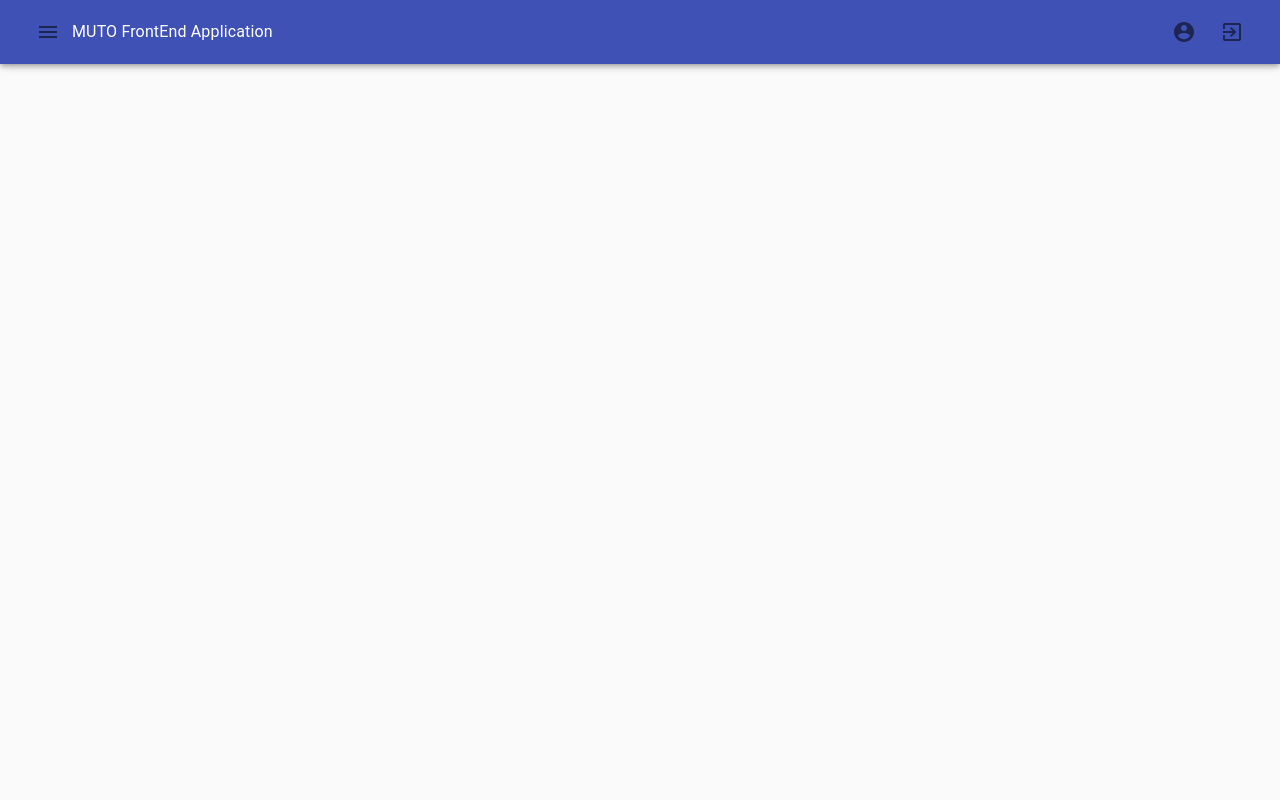
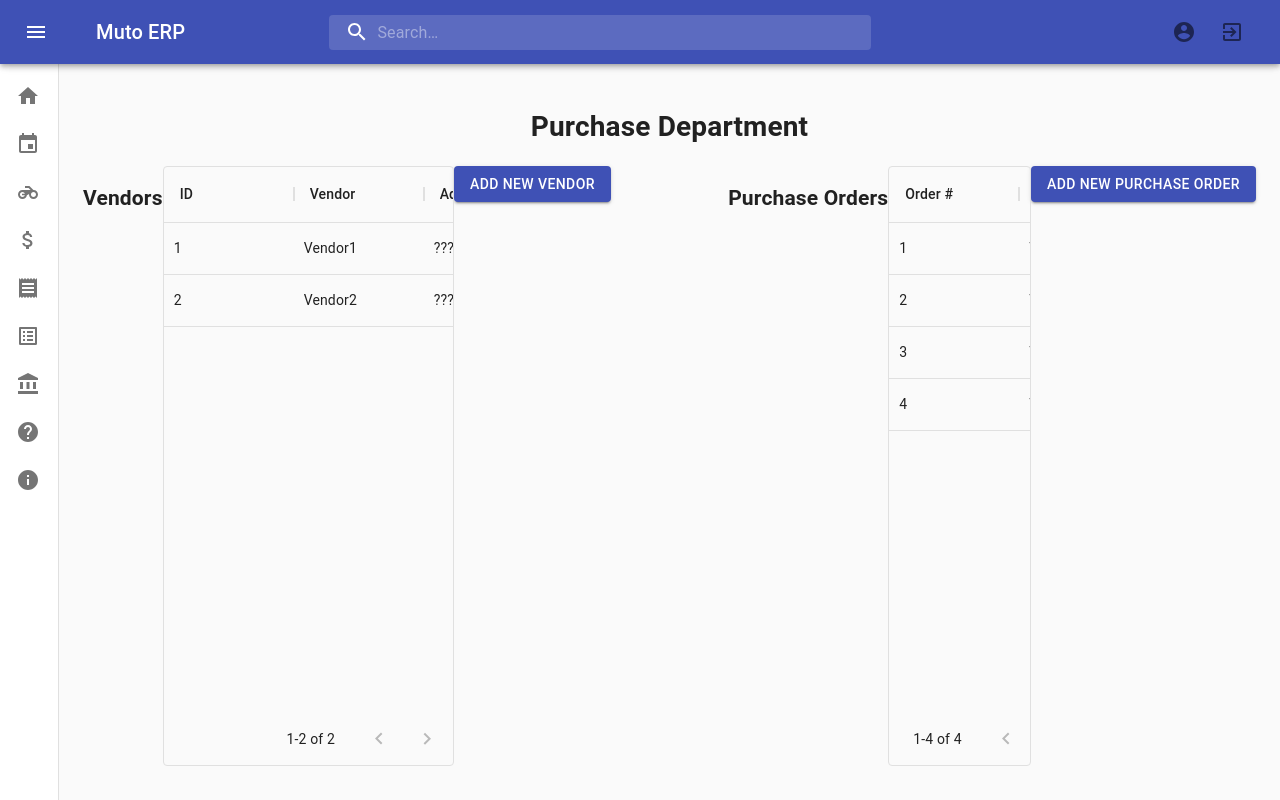
Before and after one commit to serum-390/soen390-team16-godzilla, a React (Create React App) app in the folder src/main/app/: page /purchasing in a window 1280 px wide. Built offline with nearby package versions, Linux system fonts and the light colour scheme.

Commit message:
Complete mini drawer variation and added a search bar
Related work items: #38

```diff
--- a/src/main/app/src/components/NavBar.js
+++ b/src/main/app/src/components/NavBar.js
@@ -1,11 +1,14 @@
-import { AppBar, CssBaseline, Divider, Drawer, IconButton, List, ListItemIcon, Toolbar } from '@material-ui/core';
+import { AppBar, CssBaseline, Drawer, IconButton, List, ListItemIcon, Toolbar } from '@material-ui/core';
+import InputBase from '@material-ui/core/InputBase';
 import ListItem from '@material-ui/core/ListItem';
 import ListItemText from '@material-ui/core/ListItemText';
-import { makeStyles, useTheme } from "@material-ui/core/styles";
+import { fade, makeStyles, useTheme } from "@material-ui/core/styles";
 import Typography from '@material-ui/core/Typography';
+import { ChevronLeft } from '@material-ui/icons';
 import AccountBalanceIcon from '@material-ui/icons/AccountBalance';
 import AccountCircleIcon from '@material-ui/icons/AccountCircle';
 import AttachMoneyIcon from '@material-ui/icons/AttachMoney';
+import DoubleArrowRoundedIcon from '@material-ui/icons/DoubleArrowRounded';
 import EventIcon from '@material-ui/icons/Event';
 import ExitToAppIcon from '@material-ui/icons/ExitToApp';
 import HelpIcon from '@material-ui/icons/Help';
@@ -15,6 +18,8 @@ import ListAltIcon from '@material-ui/icons/ListAlt';
 import MenuIcon from '@material-ui/icons/Menu';
 import MotorcycleIcon from '@material-ui/icons/Motorcycle';
 import ReceiptIcon from '@material-ui/icons/Receipt';
+import SearchIcon from '@material-ui/icons/Search';
+import clsx from 'clsx';
 import React, { useState } from 'react';
 import { BrowserRouter as Router, Link, Route, Switch } from 'react-router-dom';
 import About from '../pages/About';
@@ -27,9 +32,8 @@ import Production from '../pages/Production';
 import Purchase from '../pages/Purchase';
 import Sales from '../pages/Sales';
 import UserAccount from '../pages/UserAccount';
-import clsx from 'clsx';
 
-const drawerWidth = 240;
+const drawerWidth = 200;
 
 const useStyles = makeStyles(theme => ({
   root: {
@@ -44,7 +48,7 @@ const useStyles = makeStyles(theme => ({
   },
   appBarShift: {
     marginLeft: drawerWidth,
-    width: `calc(100% -${drawerWidth}px)`,
+    width: `calc(100% - ${drawerWidth}px)`,
     transition: theme.transitions.create(['width', 'margin'], {
       easing: theme.transitions.easing.sharp,
       duration: theme.transitions.duration.enteringScreen,
@@ -63,23 +67,24 @@ const useStyles = makeStyles(theme => ({
   },
   drawerOpen: {
     width: drawerWidth,
-    transition: theme.transitions.create(['width'], {
+    transition: theme.transitions.create('width', {
       easing: theme.transitions.easing.sharp,
       duration: theme.transitions.duration.enteringScreen,
     }),
   },
   drawerClose: {
-    transition: theme.transitions.create(['width'], {
+    transition: theme.transitions.create('width', {
       easing: theme.transitions.easing.sharp,
       duration: theme.transitions.duration.leavingScreen,
     }),
     overflowX: 'hidden',
-    width: theme.spacing(7) + 1,
+    width: theme.spacing(6) + 1,
     [theme.breakpoints.up('sm')]: {
-      width: theme.spacing(9) + 1,
+      width: theme.spacing(7) + 3,
     }
   },
   toolbar: {
+    backgroundColor: theme.palette.primary,
     display: 'flex',
     alignItems: 'center',
     justifyContent: 'flex-end',
@@ -90,12 +95,84 @@ const useStyles = makeStyles(theme => ({
     flexGrow: 1,
     padding: theme.spacing(3),
   },
-
   link: {
     textDecoration: 'none',
     color: theme.palette.text.primary
+  },
+  search: {
+    position: 'relative',
+    borderRadius: theme.shape.borderRadius,
+    backgroundColor: fade(theme.palette.common.white, 0.15),
+    '&:hover': {
+      backgroundColor: fade(theme.palette.common.white, 0.25),
+    },
+    margin: 'auto',
+    width: '44%',
+  },
+  searchIcon: {
+    padding: theme.spacing(0, 2),
+    height: '100%',
+    position: 'absolute',
+    pointerEvents: 'none',
+    display: 'flex',
+    alignItems: 'center',
+    justifyContent: 'center',
+  },
+  inputRoot: {
+    color: 'inherit',
+  },
+  inputInput: {
+    padding: theme.spacing(1, 1, 1, 0),
+    // vertical padding + font size from searchIcon
+    paddingLeft: `calc(1em + ${theme.spacing(4)}px)`,
+    transition: theme.transitions.create('width'),
+    width: '100%',
+    [theme.breakpoints.up('md')]: {
+      width: '20ch',
+    },
+  },
+}));
+
+
+const DrawerItem = ({ cls, Icon, link, text }) => {
+  return (
+    <Link to={link} className={cls}>
+      <ListItem button>
+        <ListItemIcon>
+          <Icon />
+        </ListItemIcon>
+        <ListItemText primary={text} />
+      </ListItem>
+    </Link>
+  );
+};
+
+const DrawerList = ({ drawerItemClass }) => {
+  return (
+    <List>
+      {
+        [
+          [HomeIcon, '/', 'Home'],
+          [EventIcon, '/planning', 'Planning'],
+          [MotorcycleIcon, '/production', 'Production'],
+          [AttachMoneyIcon, '/sales', 'Sales'],
+          [ReceiptIcon, '/purchasing', 'Purchasing'],
+          [ListAltIcon, '/inventory', 'Inventory'],
+          [AccountBalanceIcon, '/accounting', 'Accounting'],
+          [HelpIcon, '/help', 'Help'],
+          [InfoIcon, '/about', 'About']
+        ].map(([Icon, path, text]) => (
+          <DrawerItem
+            Icon={Icon}
+            cls={drawerItemClass}
+            link={path}
+            text={text}
+          />
+        ))
       }
-}));
+    </List>
+  );
+};
 
 function NavBar() {
 
@@ -107,24 +184,43 @@ function NavBar() {
   const handleDrawerClose = () => setOpen(false);
 
   return (
+    <div className={classes.root}>
       <Router on>
-      <div className={classes.root}>
         <CssBaseline />
         <AppBar
           position="fixed"
           className={
-            // `clsx` is used to conditionally apply a className to an element in React
             clsx(classes.appBar, { [classes.appBarShift]: open, })
           }
         >
           <Toolbar>
-            <IconButton onClick={handleDrawerOpen}>
+            <IconButton
+              color='inherit'
+              aria-label='open drawer'
+              onClick={handleDrawerOpen}
+              edge='start'
+              className={
+                clsx(classes.menuButton, { [classes.hide]: open, })
+              }
+            >
               <MenuIcon />
             </IconButton>
-            <Typography style={{ flexGrow: 1 }}>
-              MUTO FrontEnd Application
-                </Typography>
-            <Link to="/UserAccount" className={classes.link}>
+            <Typography variant='h6' noWrap>Muto ERP</Typography>
+            <div className={classes.search}>
+              <div className={classes.searchIcon}>
+                <SearchIcon />
+              </div>
+              <InputBase
+                placeholder="Search…"
+                classes={{
+                  root: classes.inputRoot,
+                  input: classes.inputInput,
+                }}
+                inputProps={{ 'aria-label': 'search' }}
+              />
+            </div>
+            <div style={{ marginLeft: 'auto' }}>
+              <Link to="/useraccount" className={classes.link}>
                 <IconButton>
                   <AccountCircleIcon />
                 </IconButton>
@@ -132,108 +228,46 @@ function NavBar() {
               <IconButton>
                 <ExitToAppIcon />
               </IconButton>
+            </div>
           </Toolbar>
         </AppBar>
-
         <Drawer
-          anchor='left'
-          open={open}
-          onClose={() => setOpen(false)}
+          variant='permanent'
+          className={clsx(classes.drawer, {
+            [classes.drawerOpen]: open,
+            [classes.drawerClose]: !open,
+          })}
+          classes={{
+            paper: clsx({
+              [classes.drawerOpen]: open,
+              [classes.drawerClose]: !open,
+            }),
+          }}
         >
-          <div style={{ height: "100%", width: "250px" }}>
-            <h2 style={{ padding: '0.75em' }}>Navigation Pane</h2>
-            <List>
-              <Divider />
-              <Link to="/" className={classes.link}>
-                <ListItem button>
-                  <ListItemIcon>
-                    <HomeIcon />
-                  </ListItemIcon>
-                  <ListItemText primary={"Home"} />
-                </ListItem>
-              </Link>
-              <Link to="/Planning" className={classes.link}>
-                <ListItem button>
-                  <ListItemIcon>
-                    <EventIcon />
-                  </ListItemIcon>
-                  <ListItemText primary={"Planning"} />
-                </ListItem>
-              </Link>
-              <Link to="/Production" className={classes.link}>
-                <ListItem button>
-                  <ListItemIcon>
-                    <MotorcycleIcon />
-                  </ListItemIcon>
-                  <ListItemText primary={"Production"} />
-                </ListItem>
-              </Link>
-              <Link to="/Sales" className={classes.link}>
-                <ListItem button>
-                  <ListItemIcon>
-                    <AttachMoneyIcon />
-                  </ListItemIcon>
-                  <ListItemText primary={"Sales"} />
-                </ListItem>
-              </Link>
-              <Link to="/Purchase" className={classes.link}>
-                <ListItem button>
-                  <ListItemIcon>
-                    <ReceiptIcon />
-                  </ListItemIcon>
-                  <ListItemText primary={"Purchasing"} />
-                </ListItem>
-              </Link>
-              <Link to="/Inventory" className={classes.link}>
-                <ListItem button>
-                  <ListItemIcon>
-                    <ListAltIcon />
-                  </ListItemIcon>
-                  <ListItemText primary={"Inventory"} />
-                </ListItem>
-              </Link >
-              <Link to="/Accounting" className={classes.link}>
-                <ListItem button>
-                  <ListItemIcon>
-                    <AccountBalanceIcon />
-                  </ListItemIcon>
-                  <ListItemText primary={"Accounting"} />
-                </ListItem>
-              </Link>
-              <Link to="/Help" className={classes.link}>
-                <ListItem button>
-                  <ListItemIcon>
-                    <HelpIcon />
-                  </ListItemIcon>
-                  <ListItemText primary={"Help"} />
-                </ListItem>
-              </Link>
-              <Link to="/About" className={classes.link}>
-                <ListItem button>
-                  <ListItemIcon>
-                    <InfoIcon />
-                  </ListItemIcon>
-                  <ListItemText primary={"About Us"} />
-                </ListItem>
-              </Link>
-            </List>
+          <div className={classes.toolbar}>
+            <IconButton onClick={handleDrawerClose}>
+              {theme.direction === 'rtl' ? <DoubleArrowRoundedIcon /> : <ChevronLeft />}
+            </IconButton>
           </div>
+          <DrawerList drawerItemClass={classes.link} />
         </Drawer>
-
+        <main className={classes.content} >
+          <div className={classes.toolbar} />
           <Switch>
             <Route exact path="/" component={Home} />
-          <Route exact path="/Planning" component={Planning} />
-          <Route exact path="/Inventory" component={Inventory} />
-          <Route exact path="/Production" component={Production} />
-          <Route exact path="/Accounting" component={Accounting} />
-          <Route exact path="/Sales" component={Sales} />
-          <Route exact path="/Purchase" component={Purchase} />
-          <Route exact path="/Help" component={Help} />
-          <Route exact path="/About" component={About} />
-          <Route exact path="/UserAccount" component={UserAccount} />
+            <Route exact path="/planning" component={Planning} />
+            <Route exact path="/inventory" component={Inventory} />
+            <Route exact path="/production" component={Production} />
+            <Route exact path="/accounting" component={Accounting} />
+            <Route exact path="/sales" component={Sales} />
+            <Route exact path="/purchasing" component={Purchase} />
+            <Route exact path="/help" component={Help} />
+            <Route exact path="/about" component={About} />
+            <Route exact path="/useraccount" component={UserAccount} />
           </Switch>
+        </main>
+      </Router>
     </div>
-    </Router>
   );
 }
 
```
Also changed, not shown: src/main/app/src/components/inventory/InventoryCard.js (+8 -1 lines). Lines whose indentation alone changed are shown as unchanged.
